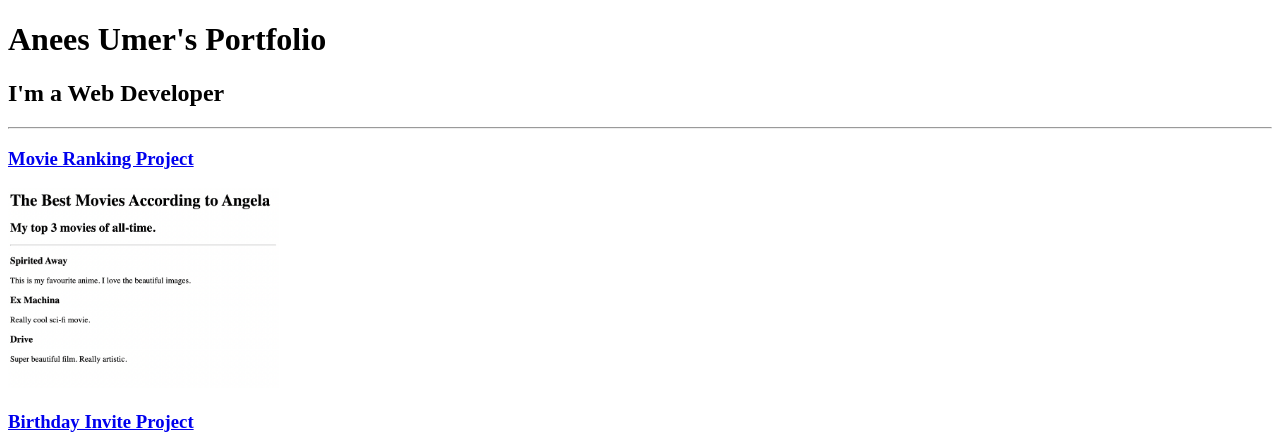
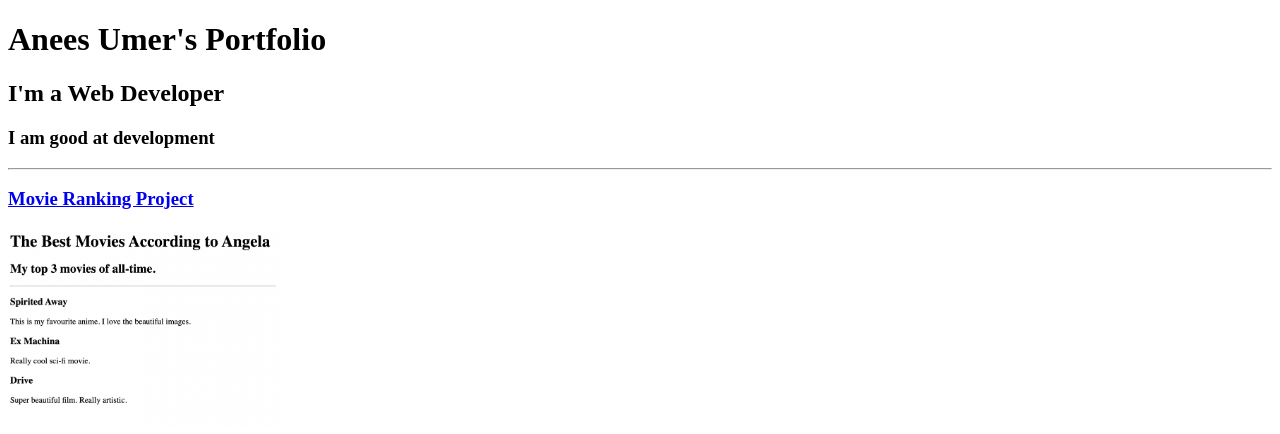
Before and after one commit to aneesumer/Portfolio, a plain HTML site: page index.html in a window 1280 px wide. Shown: the top 434 px of the page. Drawn offline with Linux system fonts and the light colour scheme.

Commit message:
After years ...

```diff
--- a/index.html
+++ b/index.html
@@ -9,6 +9,7 @@
 <body>
   <h1>Anees Umer's Portfolio</h1>
   <h2>I'm a Web Developer</h2>
+  <h3>I am good at development</h3>
   <hr />
   <h3><a href="./public/movie-ranking.html">Movie Ranking Project</a></h3>
   <img src="./assets/images/movie-ranking.png" height="200" alt="movie ranking project preview"/>
```
